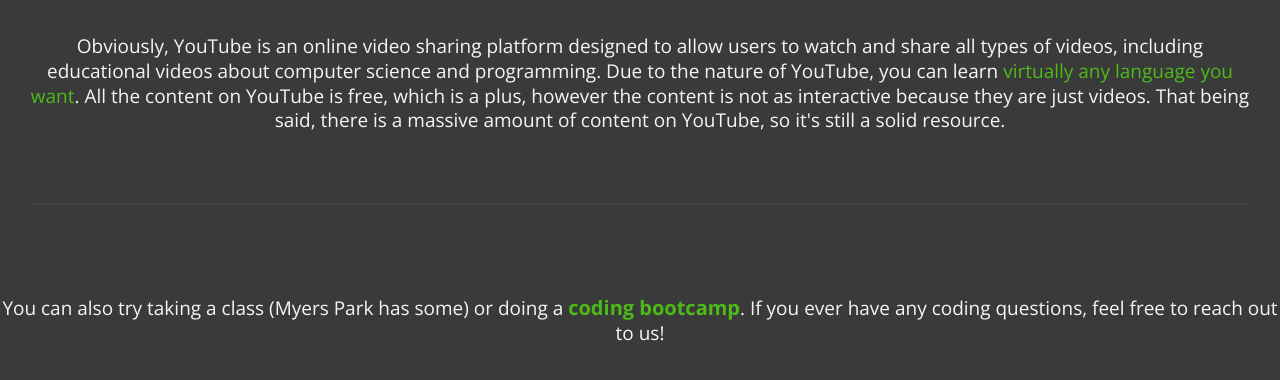
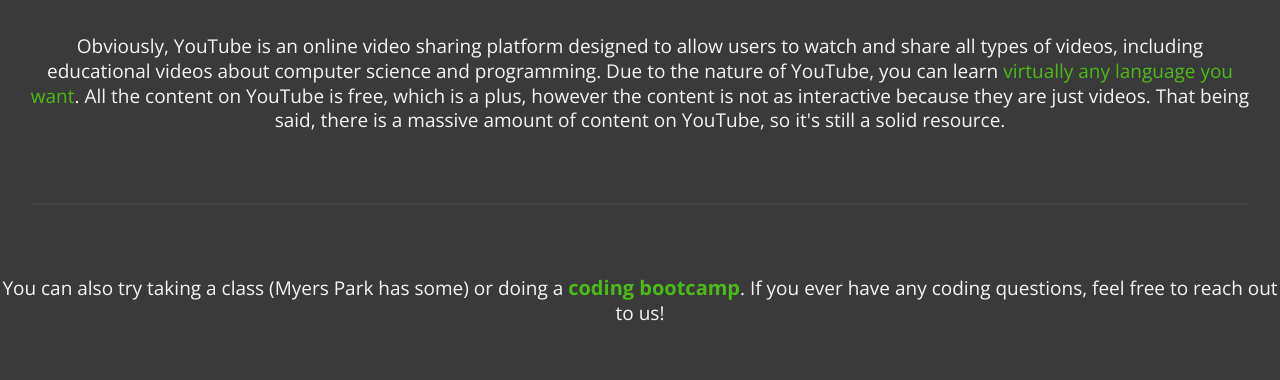
Before and after one commit to hmagan/mpcshs, a plain HTML site: page html/resources.html in a window 1280 px wide. Shown: the part 5879-6259 px from the top of the page. Drawn offline with nearby package versions, Linux system fonts and the light colour scheme.

Commit message:
minor cleanup

```diff
--- a/css/site.css
+++ b/css/site.css
@@ -429,7 +429,3 @@
     text-align: center;
     line-height: 2;
 }
-
-.copy-on-click {
-
-}
--- a/html/resources.html
+++ b/html/resources.html
@@ -94,7 +94,7 @@
             </div>
             <div class="divider"></div>
         </div>
-        <p class="resource-description" style="margin: 40px 0 80px 0">You can also try taking a class (Myers Park has some) or doing a <a href="https://bootcamprankings.com/best-coding-bootcamps/" target="_blank">coding bootcamp</a>. If you ever have any coding questions, feel free to reach out to us!</p>
+        <p class="resource-description" style="margin: 20px 0 60px 0">You can also try taking a class (Myers Park has some) or doing a <a href="https://bootcamprankings.com/best-coding-bootcamps/" target="_blank">coding bootcamp</a>. If you ever have any coding questions, feel free to reach out to us!</p>
         <script src="../js/jquery-3.5.1.min.js"></script>
         <script src="../js/resources.js"></script>
     </body>
```
